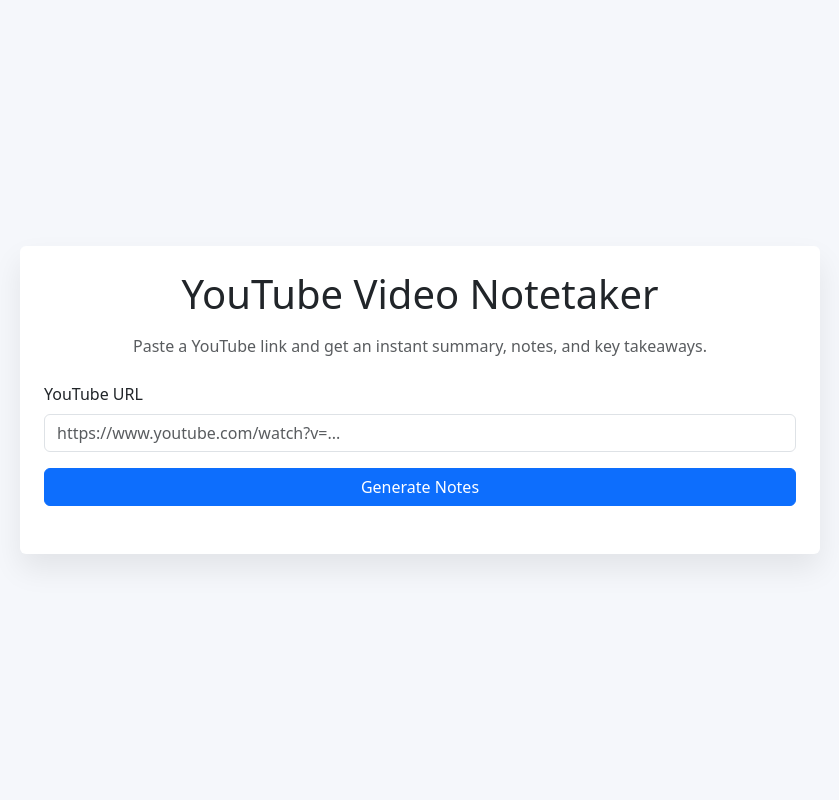
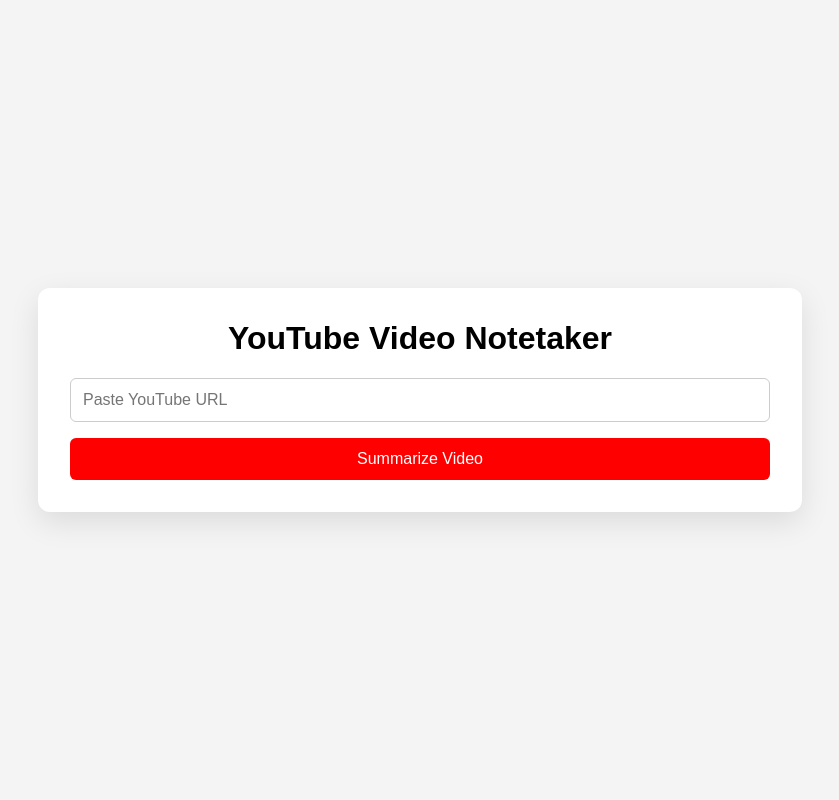
Before and after one commit to pwslcc24-hash/Youtube-Video-Notetaker, a Flask app: page / in a window 1280 px wide. Shown: the whole page, without its empty margins (220-1059 px from the left). Run offline with Flask 3, Linux system fonts and the light colour scheme.

Commit message:
Rebuild Flask app for YouTube summaries

```diff
--- a/app.py
+++ b/app.py
@@ -1,195 +1,144 @@
 import os
-import re
-from urllib.parse import parse_qs, urlparse
+from typing import List, Tuple
+from urllib.parse import urlparse, parse_qs
 
-import requests
 from flask import Flask, render_template, request
-from openai import OpenAI
-from youtube_transcript_api import YouTubeTranscriptApi, TranscriptsDisabled, NoTranscriptFound
+from youtube_transcript_api import (
+    YouTubeTranscriptApi,
+    TranscriptsDisabled,
+    NoTranscriptFound,
+)
+import openai
+
 
 app = Flask(__name__)
 
+openai.api_key = os.getenv("OPENAI_API_KEY")
 
-def extract_video_id(url: str) -> str:
-    if not url:
-        raise ValueError("Please provide a YouTube URL.")
+SUPPORTED_LANG_CODES: List[str] = [
+    "en",
+    "en-US",
+    "en-GB",
+    "en-AU",
+    "en-CA",
+    "en-IN",
+]
 
-    parsed = urlparse(url.strip())
-    if parsed.hostname in {"youtu.be"} and parsed.path:
-        return parsed.path.lstrip("/")
 
-    if parsed.hostname and "youtube" in parsed.hostname:
-        if parsed.path.startswith("/watch"):
-            query = parse_qs(parsed.query)
-            if "v" in query:
-                return query["v"][0]
-        path_parts = parsed.path.split("/")
-        for part in path_parts:
-            if re.fullmatch(r"[A-Za-z0-9_-]{11}", part):
-                return part
+def extract_video_id(youtube_url: str) -> str:
+    """
+    Support:
+      - https://www.youtube.com/watch?v=VIDEOID
+      - https://youtu.be/VIDEOID
+      - https://www.youtube.com/shorts/VIDEOID
+    Return the video ID string, or "" if it cannot be parsed.
+    """
+    if not youtube_url:
+        return ""
 
-    match = re.search(r"(?:(?:v=)|(?:be/)|(?:embed/)|(?:shorts/))([A-Za-z0-9_-]{11})", url)
-    if match:
-        return match.group(1)
+    parsed = urlparse(youtube_url.strip())
+    hostname = (parsed.hostname or "").lower()
 
-    raise ValueError("Could not extract a video ID from the provided URL.")
+    if "youtube.com" in hostname:
+        query = parse_qs(parsed.query)
+        if "v" in query and query["v"]:
+            return query["v"][0]
+
+        path_parts = [part for part in parsed.path.split("/") if part]
+        if path_parts:
+            if path_parts[0] == "shorts" and len(path_parts) >= 2:
+                return path_parts[1]
+            if path_parts[0] == "embed" and len(path_parts) >= 2:
+                return path_parts[1]
+
+    if hostname == "youtu.be":
+        path = parsed.path.lstrip("/")
+        if path:
+            return path.split("?")[0]
+
+    return ""
 
 
 def fetch_transcript_text(video_id: str) -> str:
     """
-    Try to download an English transcript for the given video_id.
-    Use YouTubeTranscriptApi.get_transcript with English languages.
-    Return the transcript text as one big string.
-    Return an empty string if no transcript is available.
+    Try to download an English transcript (manual or autogenerated).
+    Try multiple English variants, and return a single string.
+    Return "" if nothing is available.
     """
+    if not video_id:
+        return ""
+
+    for lang in SUPPORTED_LANG_CODES:
+        try:
+            transcript = YouTubeTranscriptApi.get_transcript(video_id, languages=[lang])
+            combined = " ".join(entry.get("text", "") for entry in transcript).strip()
+            if combined:
+                return combined
+        except (TranscriptsDisabled, NoTranscriptFound):
+            continue
+        except Exception:
+            continue
+    return ""
+
+
+def summarize_transcript(transcript_text: str) -> Tuple[bool, str]:
+    if not openai.api_key:
+        return False, "OpenAI API key is not set. Please configure OPENAI_API_KEY in your environment."
+
+    truncated = transcript_text[:8000]
+
+    prompt = (
+        "You are a helpful note-taking assistant. The following is a transcript of a YouTube video. "
+        "First, give a concise 3–6 sentence summary. Second, give 5–10 bullet points of key ideas. "
+        "Third, give 3–5 key takeaways. Use clear headings: Summary, Notes, Key Takeaways.\n\n"
+        f"Transcript:\n{truncated}"
+    )
 
     try:
-        entries = YouTubeTranscriptApi.get_transcript(
-            video_id,
-            languages=["en", "en-US"],
+        response = openai.ChatCompletion.create(
+            model="gpt-4.1-mini",
+            messages=[
+                {"role": "system", "content": "You are a precise and concise assistant."},
+                {"role": "user", "content": prompt},
+            ],
+            temperature=0.3,
         )
-        return " ".join(entry.get("text", "") for entry in entries)
-    except (TranscriptsDisabled, NoTranscriptFound, KeyError, ValueError):
-        return ""
-    except Exception:
-        return ""
-
-
-def fetch_video_title(video_url: str) -> str:
-    try:
-        response = requests.get(
-            "https://www.youtube.com/oembed",
-            params={"url": video_url, "format": "json"},
-            timeout=10,
-        )
-        response.raise_for_status()
-        data = response.json()
-        return data.get("title", "YouTube Video")
-    except Exception:
-        return "YouTube Video"
-
-
-def call_openai(summary_prompt: str) -> str:
-    api_key = os.environ.get("OPENAI_API_KEY")
-    if not api_key:
-        raise RuntimeError("OPENAI_API_KEY environment variable is not set.")
-
-    client = OpenAI(api_key=api_key)
-
-    try:
-        response = client.responses.create(
-            model="gpt-4o-mini",
-            input=summary_prompt,
-            max_output_tokens=600,
-            temperature=0.4,
-        )
-    except Exception as exc:  # noqa: BLE001
-        raise RuntimeError("Failed to generate notes using OpenAI.") from exc
-
-    contents = []
-    for item in response.output:
-        if item.type == "output_text":
-            contents.append(item.text)
-        elif hasattr(item, "content"):
-            for block in item.content:
-                if getattr(block, "type", None) == "output_text":
-                    contents.append(block.text)
-    return "\n".join(contents).strip()
-
-
-def parse_sections(text: str):
-    sections = {"summary": [], "notes": [], "takeaways": []}
-    current = None
-
-    for raw_line in text.splitlines():
-        line = raw_line.strip()
-        if not line:
-            continue
-
-        lowered = line.lower()
-        if lowered.startswith("summary"):
-            current = "summary"
-            remainder = line.split(":", 1)
-            if len(remainder) > 1 and remainder[1].strip():
-                sections[current].append(remainder[1].strip())
-            continue
-        if lowered.startswith("notes"):
-            current = "notes"
-            continue
-        if "takeaway" in lowered:
-            current = "takeaways"
-            continue
-
-        if current is None:
-            continue
-
-        if current == "summary":
-            sections[current].append(line)
-        else:
-            cleaned = line.lstrip("-•*0123456789. ").strip()
-            sections[current].append(cleaned)
-
-    summary_text = " ".join(sections["summary"]) if sections["summary"] else ""
-    return summary_text, sections["notes"], sections["takeaways"]
+        text = response["choices"][0]["message"]["content"].strip()
+        return True, text
+    except Exception as exc:
+        return False, f"There was an error contacting OpenAI: {exc}"
 
 
 @app.route("/", methods=["GET", "POST"])
 def index():
-    context = {
-        "video_title": None,
-        "summary": None,
-        "notes": None,
-        "takeaways": None,
-        "error": None,
-        "url": "",
-    }
+    error_message = ""
+    result_text = ""
+    youtube_url_value = ""
 
     if request.method == "POST":
-        video_url = request.form.get("video_url", "").strip()
-        context["url"] = video_url
+        youtube_url_value = request.form.get("youtube_url", "").strip()
+        video_id = extract_video_id(youtube_url_value)
 
-        try:
-            video_id = extract_video_id(video_url)
+        if not video_id:
+            error_message = "Please provide a valid YouTube URL."
+        else:
             transcript_text = fetch_transcript_text(video_id)
-            video_title = fetch_video_title(video_url)
-        except ValueError as exc:
-            context["error"] = str(exc)
-            return render_template("index.html", **context)
+            if not transcript_text:
+                error_message = "This video doesn’t expose an English transcript through the API. Try another video."
+            else:
+                success, response_text = summarize_transcript(transcript_text)
+                if success:
+                    result_text = response_text
+                else:
+                    error_message = response_text
 
-        if not transcript_text:
-            context["error"] = (
-                "This video doesn’t have an available English transcript. "
-                "Try another video."
-            )
-            return render_template("index.html", **context)
-
-        prompt = (
-            "You are an assistant that summarizes YouTube transcripts. "
-            "Given the transcript below, write a concise response with the following exact sections:\n"
-            "Summary: Provide 3-6 sentences summarizing the video.\n"
-            "Notes: Provide 5-10 bullet points, each on a new line starting with '-'.\n"
-            "Key takeaways: Provide 3-5 bullet points, each on a new line starting with '-'.\n"
-            "Transcript:\n" + transcript_text
-        )
-
-        try:
-            ai_output = call_openai(prompt)
-            summary_text, notes, takeaways = parse_sections(ai_output)
-        except RuntimeError as exc:
-            context["error"] = str(exc)
-            return render_template("index.html", **context)
-
-        context.update(
-            {
-                "video_title": video_title,
-                "summary": summary_text or ai_output,
-                "notes": notes,
-                "takeaways": takeaways,
-            }
-        )
-
-    return render_template("index.html", **context)
+    return render_template(
+        "index.html",
+        error_message=error_message,
+        result_text=result_text,
+        youtube_url_value=youtube_url_value,
+    )
 
 
 if __name__ == "__main__":
-    app.run(debug=True)
+    app.run(host="0.0.0.0", port=5000, debug=False)
--- a/requirements.txt
+++ b/requirements.txt
@@ -1,4 +1,3 @@
 flask
 youtube-transcript-api
 openai
-requests
--- a/templates/index.html
+++ b/templates/index.html
@@ -1,106 +1,82 @@
 <!doctype html>
 <html lang="en">
   <head>
-    <meta charset="utf-8" />
-    <meta name="viewport" content="width=device-width, initial-scale=1" />
+    <meta charset="utf-8">
     <title>YouTube Video Notetaker</title>
-    <link
-      href="https://cdn.jsdelivr.net/npm/bootstrap@5.3.2/dist/css/bootstrap.min.css"
-      rel="stylesheet"
-      integrity="sha384-T3c6CoIi6uLrA9TneNEoa7RxnatzjcDSCmG1MXxSR1GAsXEV/Dwwykc2MPK8M2HN"
-      crossorigin="anonymous"
-    />
+    <meta name="viewport" content="width=device-width, initial-scale=1">
     <style>
       body {
-        background-color: #f5f7fb;
+        font-family: Arial, Helvetica, sans-serif;
+        background: #f4f4f4;
+        margin: 0;
+        padding: 0;
         min-height: 100vh;
         display: flex;
         justify-content: center;
         align-items: center;
-        padding: 2rem 0;
       }
-
       .card {
-        max-width: 800px;
-        width: 100%;
-        box-shadow: 0 15px 30px rgba(0, 0, 0, 0.08);
+        background: #fff;
+        padding: 2rem;
+        border-radius: 12px;
+        box-shadow: 0 10px 30px rgba(0,0,0,0.1);
+        width: 90%;
+        max-width: 700px;
+      }
+      h1 {
+        text-align: center;
+        margin-top: 0;
+      }
+      form {
+        display: flex;
+        flex-direction: column;
+        gap: 1rem;
+      }
+      input[type="text"] {
+        padding: 0.75rem;
+        font-size: 1rem;
+        border: 1px solid #ccc;
+        border-radius: 6px;
+      }
+      button {
+        padding: 0.75rem;
+        font-size: 1rem;
         border: none;
+        border-radius: 6px;
+        background: #ff0000;
+        color: #fff;
+        cursor: pointer;
       }
-
-      .section-title {
-        font-weight: 600;
-        margin-top: 1.5rem;
+      button:hover {
+        background: #cc0000;
       }
-
-      .notes-list li {
-        margin-bottom: 0.5rem;
+      .error {
+        color: #c00;
+        margin-top: 1rem;
+      }
+      .result {
+        margin-top: 2rem;
+        padding: 1rem;
+        border-radius: 8px;
+        background: #fafafa;
+        border: 1px solid #eee;
+        white-space: pre-wrap;
       }
     </style>
   </head>
   <body>
-    <div class="container">
-      <div class="card p-4 mx-auto">
-        <h1 class="text-center mb-3">YouTube Video Notetaker</h1>
-        <p class="text-center text-muted mb-4">
-          Paste a YouTube link and get an instant summary, notes, and key takeaways.
-        </p>
-
-        <form method="post" class="mb-4">
-          <div class="mb-3">
-            <label for="video_url" class="form-label">YouTube URL</label>
-            <input
-              type="url"
-              class="form-control"
-              id="video_url"
-              name="video_url"
-              placeholder="https://www.youtube.com/watch?v=..."
-              value="{{ url }}"
-              required
-            />
-          </div>
-          <div class="d-grid">
-            <button type="submit" class="btn btn-primary">Generate Notes</button>
-          </div>
-        </form>
-
-        {% if error %}
-        <div class="alert alert-danger" role="alert">
-          {{ error }}
-        </div>
-        {% endif %}
-
-        {% if summary %}
-        <div class="results">
-          <h2 class="section-title">{{ video_title }}</h2>
-          <div class="mt-3">
-            <h5 class="section-title">Summary</h5>
-            <p>{{ summary }}</p>
-          </div>
-
-          {% if notes %}
-          <div class="mt-3">
-            <h5 class="section-title">Notes</h5>
-            <ul class="notes-list">
-              {% for note in notes %}
-              <li>{{ note }}</li>
-              {% endfor %}
-            </ul>
-          </div>
-          {% endif %}
-
-          {% if takeaways %}
-          <div class="mt-3">
-            <h5 class="section-title">Key Takeaways</h5>
-            <ul class="notes-list">
-              {% for takeaway in takeaways %}
-              <li>{{ takeaway }}</li>
-              {% endfor %}
-            </ul>
-          </div>
-          {% endif %}
-        </div>
-        {% endif %}
-      </div>
+    <div class="card">
+      <h1>YouTube Video Notetaker</h1>
+      <form method="POST">
+        <input type="text" name="youtube_url" placeholder="Paste YouTube URL" value="{{ youtube_url_value }}" required>
+        <button type="submit">Summarize Video</button>
+      </form>
+      {% if error_message %}
+        <div class="error">{{ error_message }}</div>
+      {% endif %}
+      {% if result_text %}
+        <div class="result">{{ result_text }}</div>
+      {% endif %}
     </div>
   </body>
 </html>
```
